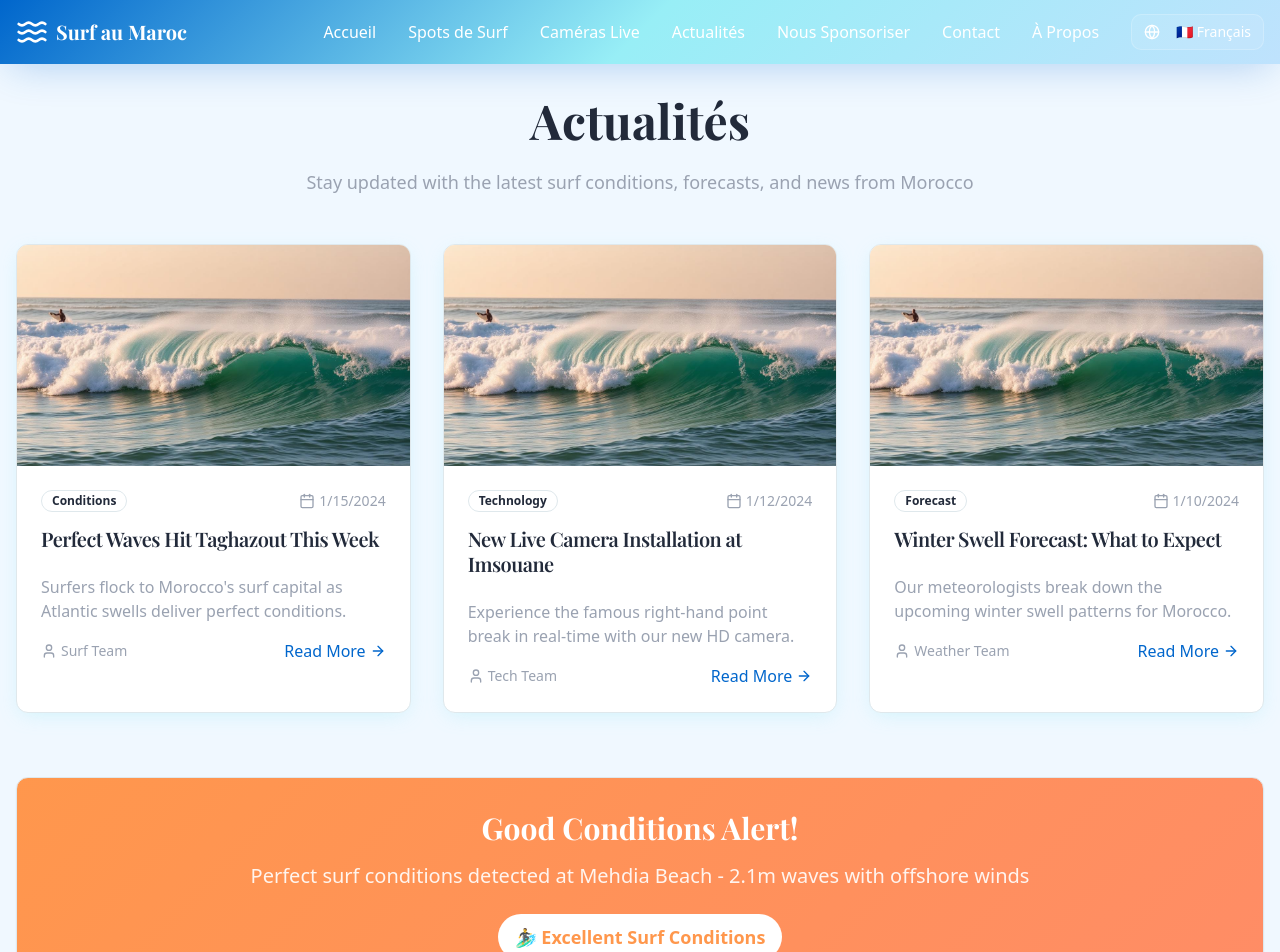
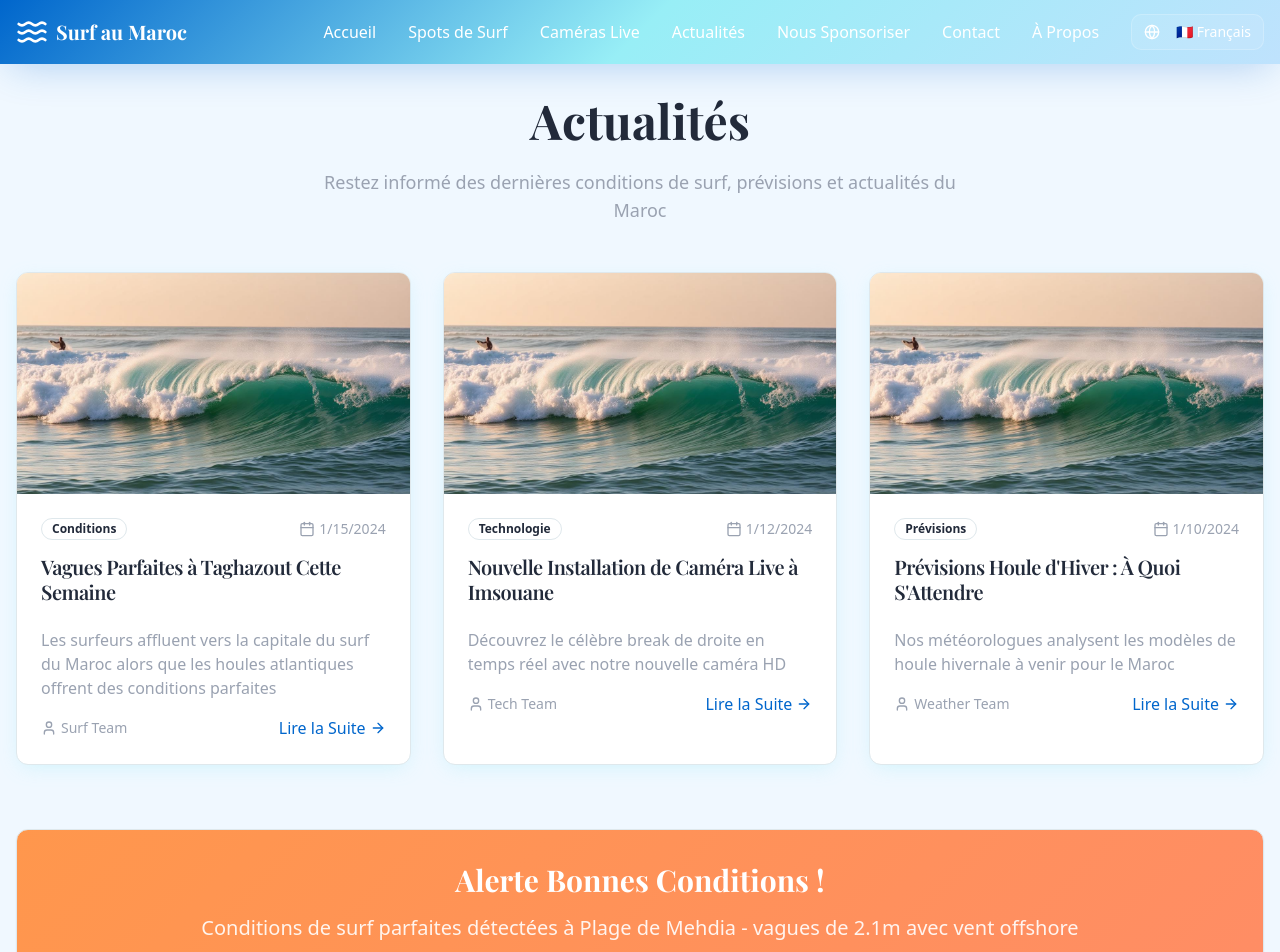
Before and after one commit to hichamelouarga-svg/morocco-surf-watch, a React (Vite) app: page /news in a window 1280 px wide. Shown: the top 952 px of the page. Built offline with nearby package versions, Linux system fonts and the light colour scheme.

Commit message:
Fix: Ensure news page is in French
The news page content was still in English. This commit updates the news page to display all content in French, aligning with the application's primary language setting.

```diff
--- a/src/i18n/index.ts
+++ b/src/i18n/index.ts
@@ -72,7 +72,25 @@ const resources = {
       "quick_stats": "Statistiques Rapides",
       "total_spots": "Total des Spots :",
       "live_cameras": "Caméras Live :",
-      "coming_soon_count": "Bientôt Disponible :"
+      "coming_soon_count": "Bientôt Disponible :",
+
+      // News Page
+      "news_subtitle": "Restez informé des dernières conditions de surf, prévisions et actualités du Maroc",
+      "read_more": "Lire la Suite",
+      "conditions": "Conditions",
+      "technology": "Technologie",
+      "forecast": "Prévisions",
+      "perfect_waves_title": "Vagues Parfaites à Taghazout Cette Semaine",
+      "perfect_waves_excerpt": "Les surfeurs affluent vers la capitale du surf du Maroc alors que les houles atlantiques offrent des conditions parfaites",
+      "new_camera_title": "Nouvelle Installation de Caméra Live à Imsouane",
+      "new_camera_excerpt": "Découvrez le célèbre break de droite en temps réel avec notre nouvelle caméra HD",
+      "winter_forecast_title": "Prévisions Houle d'Hiver : À Quoi S'Attendre",
+      "winter_forecast_excerpt": "Nos météorologues analysent les modèles de houle hivernale à venir pour le Maroc",
+
+      // Featured Banner
+      "good_conditions_alert": "Alerte Bonnes Conditions !",
+      "perfect_surf_conditions": "Conditions de surf parfaites détectées à Plage de Mehdia - vagues de 2.1m avec vent offshore",
+      "excellent_surf_badge": "🏄‍♂️ Excellentes Conditions de Surf"
     }
   },
   en: {
--- a/src/pages/News.tsx
+++ b/src/pages/News.tsx
@@ -12,30 +12,30 @@ const News = () => {
   const newsArticles = [
     {
       id: '1',
-      title: 'Perfect Waves Hit Taghazout This Week',
-      excerpt: 'Surfers flock to Morocco\'s surf capital as Atlantic swells deliver perfect conditions.',
+      title: t('perfect_waves_title'),
+      excerpt: t('perfect_waves_excerpt'),
       image: surfWaves,
       date: '2024-01-15',
       author: 'Surf Team',
-      category: 'Conditions'
+      category: t('conditions')
     },
     {
       id: '2',
-      title: 'New Live Camera Installation at Imsouane',
-      excerpt: 'Experience the famous right-hand point break in real-time with our new HD camera.',
+      title: t('new_camera_title'),
+      excerpt: t('new_camera_excerpt'),
       image: surfWaves,
       date: '2024-01-12',
       author: 'Tech Team',
-      category: 'Technology'
+      category: t('technology')
     },
     {
       id: '3',
-      title: 'Winter Swell Forecast: What to Expect',
-      excerpt: 'Our meteorologists break down the upcoming winter swell patterns for Morocco.',
+      title: t('winter_forecast_title'),
+      excerpt: t('winter_forecast_excerpt'),
       image: surfWaves,
       date: '2024-01-10',
       author: 'Weather Team',
-      category: 'Forecast'
+      category: t('forecast')
     }
   ];
 
@@ -50,7 +50,7 @@ const News = () => {
               {t('news')}
             </h1>
             <p className="text-lg text-muted-foreground max-w-2xl mx-auto">
-              Stay updated with the latest surf conditions, forecasts, and news from Morocco
+              {t('news_subtitle')}
             </p>
           </div>
 
@@ -94,7 +94,7 @@ const News = () => {
                       to={`/news/${article.id}`}
                       className="flex items-center text-primary hover:text-primary-dark transition-colors"
                     >
-                      Read More
+                      {t('read_more')}
                       <ArrowRight className="w-4 h-4 ml-1" />
                     </Link>
                   </div>
@@ -108,13 +108,13 @@ const News = () => {
             <Card className="bg-gradient-sunset text-white shadow-ocean">
               <CardContent className="p-8 text-center">
                 <h2 className="font-display text-3xl font-bold mb-4">
-                  Good Conditions Alert!
+                  {t('good_conditions_alert')}
                 </h2>
                 <p className="text-xl mb-6 text-white/90">
-                  Perfect surf conditions detected at Mehdia Beach - 2.1m waves with offshore winds
+                  {t('perfect_surf_conditions')}
                 </p>
                 <Badge className="bg-white text-sunset text-lg px-4 py-2">
-                  🏄‍♂️ Excellent Surf Conditions
+                  {t('excellent_surf_badge')}
                 </Badge>
               </CardContent>
             </Card>
```
